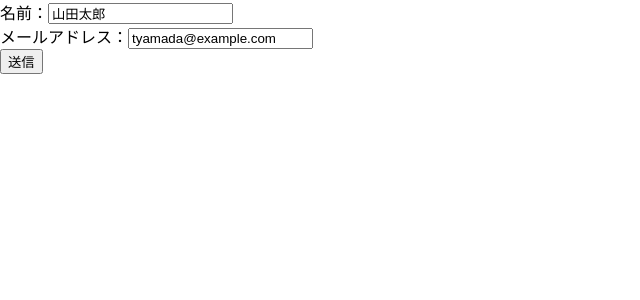
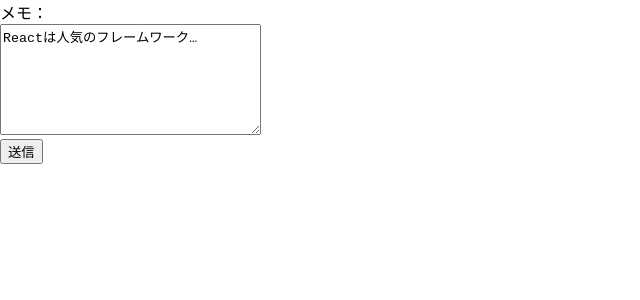
Before and after one commit to rasclass/react_practice, a React (Create React App) app: page / in a window 1280 px wide. Shown: the top 300 px of the page, without its empty margins (0-640 px from the left). Built offline with nearby package versions, Linux system fonts and the light colour scheme.

Commit message:
テキストエリアの試し

```diff
--- /dev/null
+++ b/src/MyTextarea.js
@@ -0,0 +1,34 @@
+import React, {Component} from 'react';
+
+export default class MyTextarea extends Component{
+    constructor(props){
+        super(props);
+
+        this.state = {
+            memo:'Reactは人気のフレームワーク…'
+        };
+
+        this.handleChange = this.handleChange.bind(this);
+        this.show = this.show.bind(this);
+    }
+
+    handleChange(e) {
+        this.setState({
+            [e.target.name]:e.target.value
+        });
+    }
+
+    show(){
+        console.log(`メモ：${this.state.memo}`);
+    }
+
+    render(){
+        return(
+            <form>
+                <label htmlFor="memo">メモ：</label><br/>
+                <textarea id="memo" name="memo" cols="30" rows="7" value={this.state.memo} onChange={this.handleChange}></textarea><br/>
+                <button type="button" onClick={this.show}>送信</button>
+            </form>
+        );
+    }
+}
--- a/src/index.js
+++ b/src/index.js
@@ -2,10 +2,10 @@
 import ReactDOM from 'react-dom';
 import './index.css';
 import * as serviceWorker from './serviceWorker';
-import MyFormUn from './MyFormUn'
+import MyTextarea from './MyTextarea'
 
 ReactDOM.render(
-  <MyFormUn />,
+  <MyTextarea />,
   document.getElementById('root')
 );
 
```
